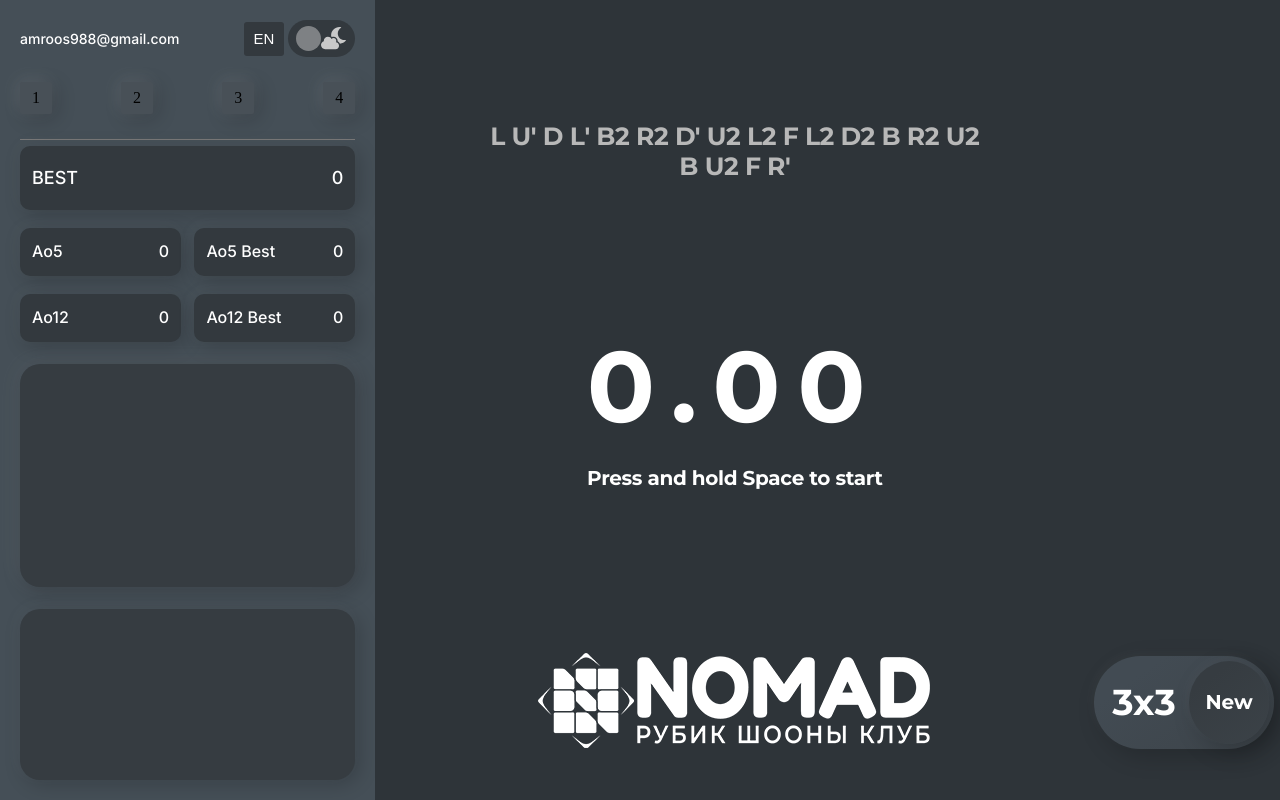
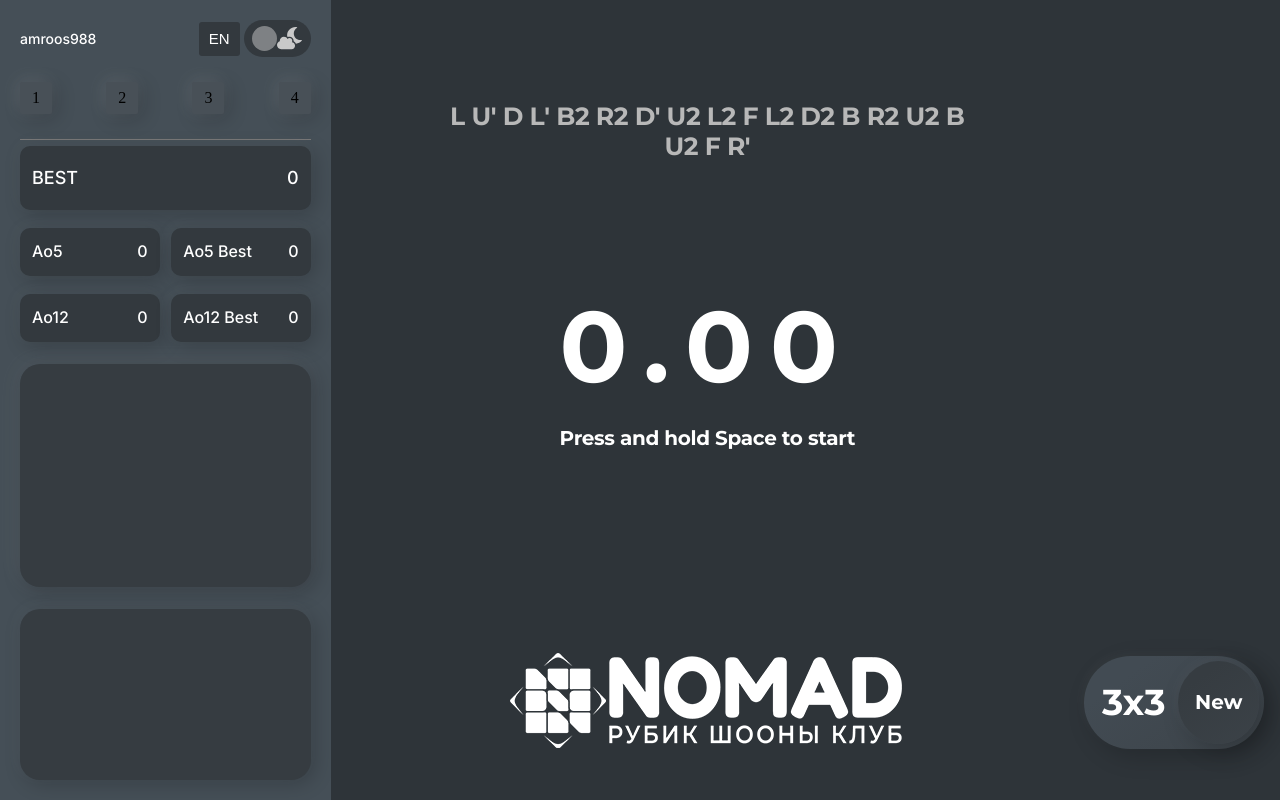
Before and after one commit to xkalf/xkalf.github.io, a React (Create React App) app: page / in a window 1280 px wide. Built offline with nearby package versions, Linux system fonts and the light colour scheme.

Commit message:
style: sidebar

```diff
--- a/src/components/MainStyling.js
+++ b/src/components/MainStyling.js
@@ -104,7 +104,7 @@ export const SessionButton = styled.button`
 `;
 
 export const Logo = styled.img`
-  margin-top: 20vh;
+  margin-top: 25vh;
 `;
 export const TextContainer = styled.div`
   margin-top: 10vh;
--- a/src/components/NavBar.js
+++ b/src/components/NavBar.js
@@ -46,10 +46,11 @@ const Email = styled.span`
   font-size: 14px;
   line-height: 18px;
   color: #fff;
-  margin-right: 5vw;
-  @media (max-width: 800px) {
-    font-size: 10px;
-  }
+  margin-right: 8vw;
+  max-width: 200px;
+  display: inline-block;
+  overflow: hidden;
+  white-space: nowrap;
 `;
 
 const PagesContainer = styled.div`
@@ -77,7 +78,7 @@ function NavBar() {
   return (
     <NavBarContainer>
       <UserContainer>
-        <Email>amroos988@gmail.com</Email>
+        <Email>amroos988</Email>
         <LanguageToggleBtn>en</LanguageToggleBtn>
         <ColorModeBtn>
           <img src={lightModeIcon} assets="lightMode" />
```
